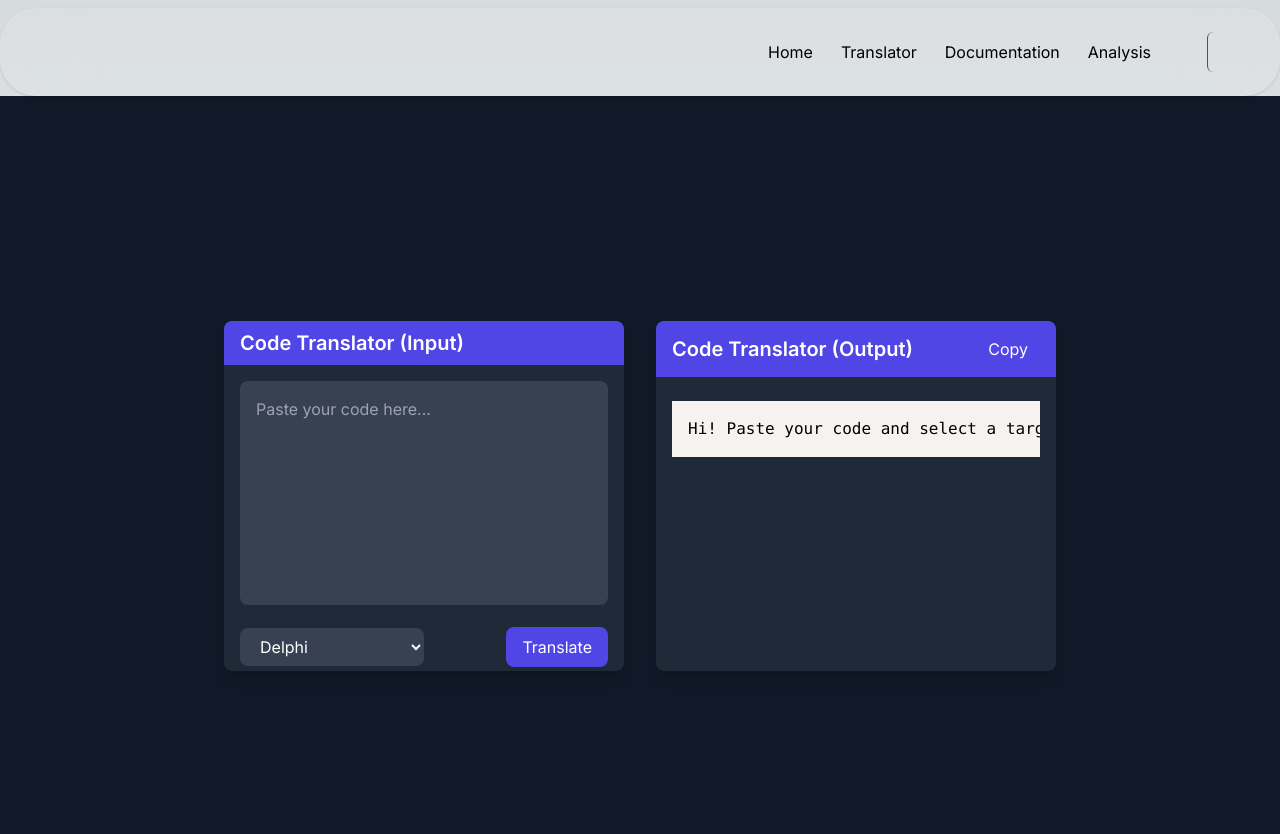
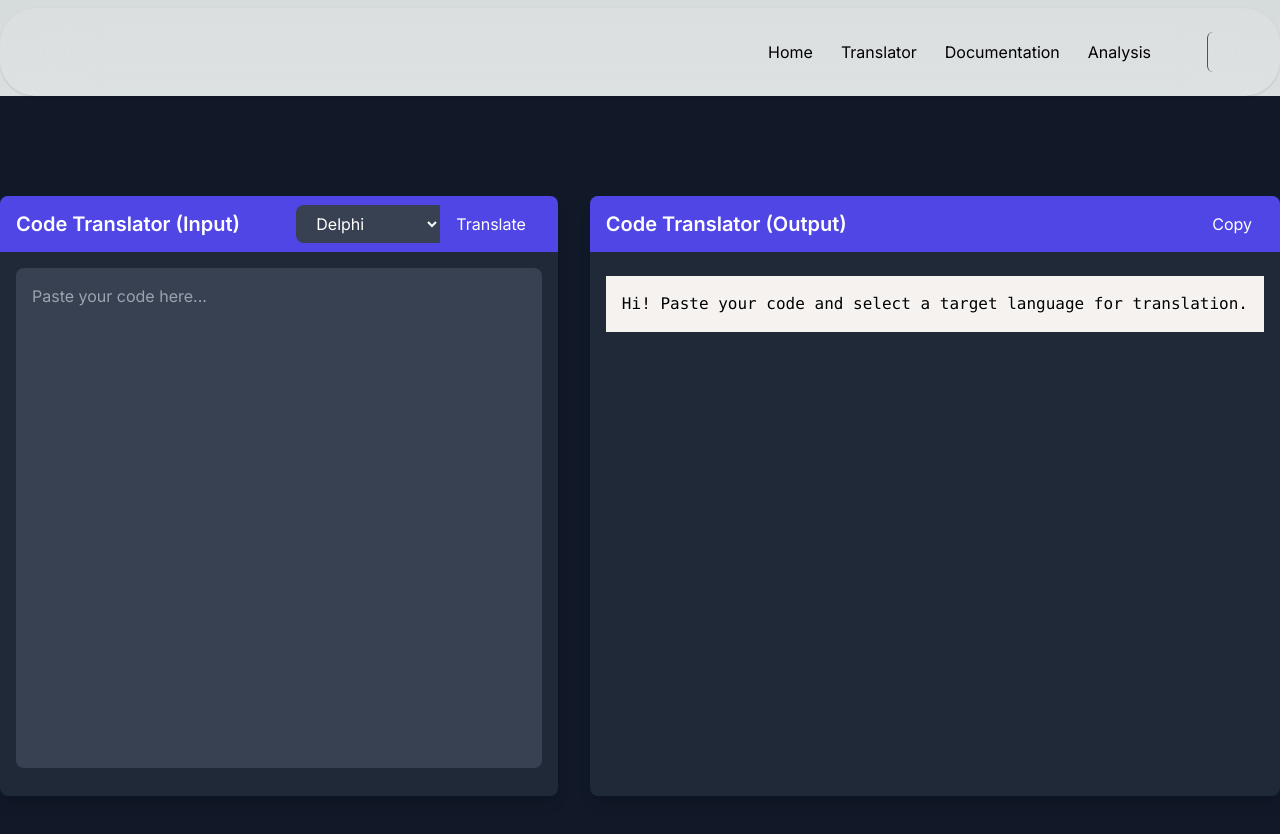
Before and after one commit to Ahmadmidlaj/Code_conversion, a Next.js app: page /translation in a window 1280 px wide. Shown: the top 834 px of the page. Built offline with nearby package versions, Linux system fonts and the light colour scheme.

Commit message:
minor fix

```diff
--- a/src/app/analysis/page.tsx
+++ b/src/app/analysis/page.tsx
@@ -278,7 +278,8 @@ export default function Doc() {
     }
 
     // Check if the input is a valid programming code
-    const codeRegex = /\b(function|class|import|export|const|let|var|IDENTIFICATION|PROGRAM-ID|DATA|WORKING-STORAGE|PROCEDURE|DIVISION)\b/i;
+    // const codeRegex = /\b(function|class|import|export|const|let|var|IDENTIFICATION|PROGRAM-ID|DATA|WORKING-STORAGE|PROCEDURE|DIVISION)\b/i;
+    const codeRegex = /\b(function|class|import|export|const|let|var|IDENTIFICATION|PROGRAM-ID|DATA|WORKING-STORAGE|PROCEDURE|DIVISION|program|unit|library|uses|begin|end|interface|implementation|type|const|var|array|record|set|if|then|else|case|of|while|repeat|until|for|to|downto|procedure|function|constructor|destructor)\b/i;
     if (!codeRegex.test(chatInput)) {
       setChatOutput('Error: The input does not appear to be a valid programming code. Please provide a valid codebase for analysis.');
       return;
--- a/src/app/document/page.tsx
+++ b/src/app/document/page.tsx
@@ -23,7 +23,8 @@ export default function Doc() {
     }
 
     // Check if the input is a valid programming code
-    const codeRegex = /\b(function|class|import|export|const|let|var|IDENTIFICATION|PROGRAM-ID|DATA|WORKING-STORAGE|PROCEDURE|DIVISION)\b/i;
+    // const codeRegex = /\b(function|class|import|export|const|let|var|IDENTIFICATION|PROGRAM-ID|DATA|WORKING-STORAGE|PROCEDURE|DIVISION)\b/i;
+    const codeRegex = /\b(function|class|import|export|const|let|var|IDENTIFICATION|PROGRAM-ID|DATA|WORKING-STORAGE|PROCEDURE|DIVISION|program|unit|library|uses|begin|end|interface|implementation|type|const|var|array|record|set|if|then|else|case|of|while|repeat|until|for|to|downto|procedure|function|constructor|destructor)\b/i;
     if (!codeRegex.test(chatInput)) {
       setChatOutput('Error: The input does not appear to be a valid programming code. Please provide a valid codebase for documentation.');
       return;
@@ -40,7 +41,7 @@ export default function Doc() {
     };
 
     try {
-      const result = await model.generateContent("Create complete optimized documentation for the following code like  classes, variables, dependencies, and functionality.If any possible major errors are there , list that on top and then generate response:\n\n" + chatInput);
+      const result = await model.generateContent("Create complete optimized documentation for the following code like  classes, variables, dependencies, and functionality.If any major errors are there , list that on top :\n\n" + chatInput);
       const response = await result.response;
       const botResponse = 'Your documentation:\n\n' + response.text();
       setChatOutput(botResponse);
--- a/src/app/translation/page.tsx
+++ b/src/app/translation/page.tsx
@@ -244,10 +244,149 @@
 // };
 
 // export default CodeTranslationChatbot;
+
+//actual code
+// "use client";
+// import React, { useState, ChangeEvent, FormEvent } from "react";
+// import { GoogleGenerativeAI } from "@google/generative-ai";
+// import { Prism as SyntaxHighlighter } from "react-syntax-highlighter";
+
+// const CodeTranslationChatbot = () => {
+//   const [inputText, setInputText] = useState("");
+//   const [outputText, setOutputText] = useState(
+//     "Hi! Paste your code and select a target language for translation."
+//   );
+//   const [targetLanguage, setTargetLanguage] = useState("Delphi");
+//   const [showCopyPopup, setShowCopyPopup] = useState(false);
+
+//   const genAI = new GoogleGenerativeAI("AIzaSyAMwM1unismKZbtaduQAOgdnn7MXmiY2QA");
+
+//   const generateResponse = async (prompt: string) => {
+//     const model = genAI.getGenerativeModel({ model: "gemini-pro" });
+//     setOutputText("Translating...");
+
+//     try {
+//       const result = await model.generateContent(prompt);
+//       const response = await result.response;
+//       setOutputText(response.text());
+//     } catch (error) {
+//       setOutputText("Oops! Something went wrong.");
+//     }
+//   };
+
+//   const handleSubmit = (e: FormEvent<HTMLFormElement>) => {
+//     e.preventDefault();
+//     if (inputText.trim()) {
+//       const fullPrompt = `Translate this code to ${targetLanguage}: \n\n${inputText}`;
+//       generateResponse(fullPrompt);
+//     }
+//   };
+
+//   const handleCopy = () => {
+//     navigator.clipboard.writeText(outputText).then(() => {
+//       setShowCopyPopup(true);
+//       setTimeout(() => setShowCopyPopup(false), 2000); // Hide the pop-up after 2 seconds
+//     });
+//   };
+
+//   const handleInputChange = (e: ChangeEvent<HTMLTextAreaElement>) => {
+//     setInputText(e.target.value);
+//   };
+
+//   return (
+    // <div className="relative flex h-screen items-center justify-center bg-gray-900 text-white">
+    //   <div className="flex flex-col md:flex-row gap-8 max-w-5xl w-full justify-center">
+    //     {/* Input Section */}
+    //     <div className="w-full md:w-[400px] h-[350px] bg-gray-800 rounded-lg shadow-lg">
+    //       <header className="bg-indigo-600 px-4 py-2 rounded-t-lg">
+    //         <h2 className="text-xl font-semibold text-white">Code Translator (Input)</h2>
+    //       </header>
+    //       <div className="p-4">
+    //         <form onSubmit={handleSubmit}>
+    //           <textarea
+    //             value={inputText}
+    //             onChange={handleInputChange}
+    //             placeholder="Paste your code here..."
+    //             className="w-full p-4 bg-gray-700 rounded-lg resize-none outline-none text-white"
+    //             spellCheck="false"
+    //             rows={8}
+    //           ></textarea>
+    //           <div className="flex justify-between items-center mt-4">
+    //             <select
+    //               value={targetLanguage}
+    //               onChange={(e) => setTargetLanguage(e.target.value)}
+    //               className="w-1/2 px-4 py-2 bg-gray-700 text-white rounded-lg"
+    //             >
+    //               {[
+    //                 "Delphi",
+    //                 "Cobol",
+    //                 "Visual Basic",
+    //                 "Python",
+    //                 "Java",
+    //                 "C++",
+    //                 "C#",
+    //                 "JavaScript",
+    //                 "Ruby",
+    //                 "Go",
+    //                 "PHP",
+    //                 "Perl",
+    //                 "Swift",
+    //                 "Kotlin",
+    //                 "R",
+    //                 "MATLAB",
+    //                 "TypeScript",
+    //               ].map((lang) => (
+    //                 <option key={lang} value={lang}>
+    //                   {lang}
+    //                 </option>
+    //               ))}
+    //             </select>
+    //             <button
+    //               type="submit"
+    //               className="bg-indigo-600 text-white px-4 py-2 rounded-lg hover:bg-indigo-700"
+    //             >
+    //               Translate
+    //             </button>
+    //           </div>
+    //         </form>
+    //       </div>
+    //     </div>
+
+    //     {/* Output Section */}
+    //     <div className="w-full md:w-[400px] h-[350px] bg-gray-800 rounded-lg shadow-lg">
+    //       <header className="bg-indigo-600 px-4 py-2 rounded-t-lg flex justify-between items-center relative">
+    //         <h2 className="text-xl font-semibold text-white">Code Translator (Output)</h2>
+    //         <button
+    //           className="bg-indigo-600 text-white px-3 py-2 rounded-lg hover:bg-indigo-700"
+    //           onClick={handleCopy}
+    //         >
+    //           Copy
+    //         </button>
+
+    //         {showCopyPopup && (
+    //           <div className="absolute top-0 right-0 transform translate-x-1 translate-y-12 bg-green-600 text-white py-2 px-4 rounded-lg">
+    //             Code copied to clipboard!
+    //           </div>
+    //         )}
+    //       </header>
+    //       <div className="p-4 overflow-y-auto h-[250px]">
+    //         <SyntaxHighlighter language={targetLanguage.toLowerCase()}>
+    //           {outputText}
+    //         </SyntaxHighlighter>
+    //       </div>
+    //     </div>
+    //   </div>
+    // </div>
+//   );
+// };
+
+// export default CodeTranslationChatbot;
 "use client";
 import React, { useState, ChangeEvent, FormEvent } from "react";
 import { GoogleGenerativeAI } from "@google/generative-ai";
 import { Prism as SyntaxHighlighter } from "react-syntax-highlighter";
+
+const codeRegex = /\b(function|class|import|export|const|let|var|IDENTIFICATION|PROGRAM-ID|DATA|WORKING-STORAGE|PROCEDURE|DIVISION|program|unit|library|uses|begin|end|interface|implementation|type|const|var|array|record|set|if|then|else|case|of|while|repeat|until|for|to|downto|procedure|function|constructor|destructor)\b/i;
 
 const CodeTranslationChatbot = () => {
   const [inputText, setInputText] = useState("");
@@ -272,18 +411,21 @@ const CodeTranslationChatbot = () => {
     }
   };
 
-  const handleSubmit = (e: FormEvent<HTMLFormElement>) => {
-    e.preventDefault();
-    if (inputText.trim()) {
-      const fullPrompt = `Translate this code to ${targetLanguage}: \n\n${inputText}`;
+  const handleTranslate = () => {
+    const trimmedInput = inputText.trim();
+
+    if (codeRegex.test(trimmedInput)) {
+      const fullPrompt = `Translate this code to ${targetLanguage}: \n\n${trimmedInput}`;
       generateResponse(fullPrompt);
+    } else {
+      setOutputText("The input does not appear to be a valid code snippet.");
     }
   };
 
   const handleCopy = () => {
     navigator.clipboard.writeText(outputText).then(() => {
       setShowCopyPopup(true);
-      setTimeout(() => setShowCopyPopup(false), 2000); // Hide the pop-up after 2 seconds
+      setTimeout(() => setShowCopyPopup(false), 2000);
     });
   };
 
@@ -293,27 +435,16 @@ const CodeTranslationChatbot = () => {
 
   return (
     <div className="relative flex h-screen items-center justify-center bg-gray-900 text-white">
-      <div className="flex flex-col md:flex-row gap-8 max-w-5xl w-full justify-center">
+      <div className="flex flex-col md:flex-row gap-8 max-w-7xl w-full justify-center">
         {/* Input Section */}
-        <div className="w-full md:w-[400px] h-[350px] bg-gray-800 rounded-lg shadow-lg">
-          <header className="bg-indigo-600 px-4 py-2 rounded-t-lg">
+        <div className="w-full md:w-[800px] h-[600px] bg-gray-800 rounded-lg shadow-lg">
+          <header className="bg-indigo-600 px-4 py-2 rounded-t-lg flex justify-between items-center">
             <h2 className="text-xl font-semibold text-white">Code Translator (Input)</h2>
-          </header>
-          <div className="p-4">
-            <form onSubmit={handleSubmit}>
-              <textarea
-                value={inputText}
-                onChange={handleInputChange}
-                placeholder="Paste your code here..."
-                className="w-full p-4 bg-gray-700 rounded-lg resize-none outline-none text-white"
-                spellCheck="false"
-                rows={8}
-              ></textarea>
-              <div className="flex justify-between items-center mt-4">
+            <div className="flex items-center">
               <select
                 value={targetLanguage}
                 onChange={(e) => setTargetLanguage(e.target.value)}
-                  className="w-1/2 px-4 py-2 bg-gray-700 text-white rounded-lg"
+                className="px-4 py-2 bg-gray-700 text-white rounded-l-lg"
               >
                 {[
                   "Delphi",
@@ -340,18 +471,27 @@ const CodeTranslationChatbot = () => {
                 ))}
               </select>
               <button
-                  type="submit"
-                  className="bg-indigo-600 text-white px-4 py-2 rounded-lg hover:bg-indigo-700"
+                type="button"
+                className="bg-indigo-600 text-white px-4 py-2 rounded-r-lg hover:bg-indigo-700"
+                onClick={handleTranslate}
               >
                 Translate
               </button>
             </div>
-            </form>
+          </header>
+          <div className="p-4">
+            <textarea
+              value={inputText}
+              onChange={handleInputChange}
+              placeholder="Paste your code here..."
+              className="w-full p-4 bg-gray-700 rounded-lg resize-none outline-none text-white h-[500px]"
+              spellCheck="false"
+            ></textarea>
           </div>
         </div>
 
         {/* Output Section */}
-        <div className="w-full md:w-[400px] h-[350px] bg-gray-800 rounded-lg shadow-lg">
+        <div className="w-full md:w-[800px] h-[600px] bg-gray-800 rounded-lg shadow-lg">
           <header className="bg-indigo-600 px-4 py-2 rounded-t-lg flex justify-between items-center relative">
             <h2 className="text-xl font-semibold text-white">Code Translator (Output)</h2>
             <button
@@ -367,7 +507,7 @@ const CodeTranslationChatbot = () => {
               </div>
             )}
           </header>
-          <div className="p-4 overflow-y-auto h-[250px]">
+          <div className="p-4 overflow-y-auto h-[500px]">
             <SyntaxHighlighter language={targetLanguage.toLowerCase()}>
               {outputText}
             </SyntaxHighlighter>
```
Lines whose indentation alone changed are shown as unchanged.
